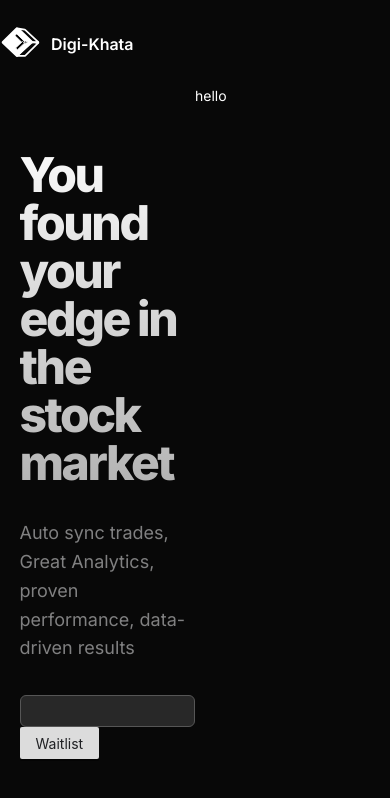
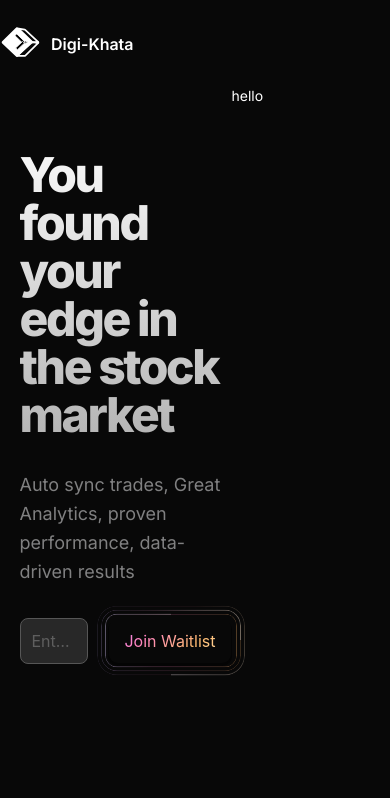
Before and after one commit to bafna-hitesh/digi-khata, a Next.js app in the folder apps/web/: page / in a window 390 px wide. Shown: the top 798 px of the page. Built offline with nearby package versions, Linux system fonts and the light colour scheme.

Commit message:
feat: :sparkles: join waitlist
join waitlist

BREAKING CHANGE: waitlist

```diff
--- a/apps/web/app/global.scss
+++ b/apps/web/app/global.scss
@@ -83,3 +83,7 @@ html.light {
 .secondary-text-color {
   color: var(--text-secondary);
 }
+
+.gap20 {
+  gap: 20px;
+}
--- /dev/null
+++ b/apps/web/components/waitlist/Waitlist.module.scss
@@ -0,0 +1,352 @@
+.heroActionButton {
+  position: relative;
+  width: 168px;
+  height: 46px !important;
+  border-radius: 10px !important;
+
+  font-weight: inherit;
+  background-image: linear-gradient(135deg, #9e7aff 0%, #fe8bbb 33.33%, #ffbd7a 66.67%, #f8eac3 100%);
+  background-image: linear-gradient(
+    135deg,
+    color(display-p3 0.6196078431 0.4784313725 1/1) 0%,
+    color(display-p3 0.9960784314 0.5450980392 0.7333333333/1) 33.33%,
+    color(display-p3 1 0.7411764706 0.4784313725/1) 66.67%,
+    color(display-p3 0.9725490196 0.9176470588 0.7647058824/1) 100%
+  );
+  -webkit-background-clip: text;
+  background-clip: text;
+  color: transparent;
+  -webkit-text-fill-color: transparent;
+  background-color: white;
+}
+
+.heroActionButtonFrames {
+  transform: translateY(-1.5px);
+  pointer-events: none;
+  position: absolute;
+  z-index: -1;
+  width: 100%;
+  height: 100%;
+  top: 0;
+  left: 0;
+  transition: transform 0.2s cubic-bezier(0.6, 0.6, 0, 1);
+}
+
+.heroActionButtonFrame {
+  position: absolute;
+  -webkit-mask:
+    linear-gradient(#fff 0 0) content-box,
+    linear-gradient(#fff 0 0);
+  mask:
+    linear-gradient(#fff 0 0) content-box,
+    linear-gradient(#fff 0 0);
+  mask-composite: xor;
+  -webkit-mask-composite: xor;
+  mask-composite: exclude;
+  padding: 1px;
+  isolation: isolate;
+  overflow: hidden;
+}
+
+.heroActionButtonFrame:before {
+  border-radius: inherit;
+  content: '';
+  inset: 0;
+  -webkit-mask:
+    linear-gradient(#fff 0 0) content-box,
+    linear-gradient(#fff 0 0);
+  mask:
+    linear-gradient(#fff 0 0) content-box,
+    linear-gradient(#fff 0 0);
+  mask-composite: xor;
+  -webkit-mask-composite: xor;
+  mask-composite: exclude;
+  padding: 1px;
+  pointer-events: none;
+  position: absolute;
+  background-image: linear-gradient(to right, #cab7ff, #fe8bbb, #ffbd7a);
+  background-image: linear-gradient(
+    to right,
+    color(display-p3 0.7921568627 0.7176470588 1/1),
+    color(display-p3 0.9960784314 0.5450980392 0.7333333333/1),
+    color(display-p3 1 0.7411764706 0.4784313725/1)
+  );
+}
+
+.heroActionButtonFrame:nth-child(1) {
+  width: 139px;
+  height: 52px;
+  top: -4px;
+  left: -4px;
+  border-radius: 12px;
+  z-index: 2;
+}
+
+.heroActionButtonFrame:nth-child(1) div {
+  animation: hero-action-button139px 10s linear infinite;
+}
+
+@keyframes hero-action-button139px {
+  0% {
+    transform: translateZ(0) translate(-15px, -15px);
+  }
+
+  8.547008547% {
+    transform: translateZ(0) translate(-15px, -37px);
+  }
+
+  12.8205128205% {
+    transform: translateZ(0) translate(-15px, -52px) rotate(45deg);
+  }
+
+  21.3675213675% {
+    transform: translateZ(0) translate(15px, -67px) rotate(90deg);
+  }
+
+  42.735042735% {
+    transform: translateZ(0) translate(94px, -67px) rotate(90deg);
+  }
+
+  47.0085470085% {
+    transform: translateZ(0) translate(109px, -67px) rotate(135deg);
+  }
+
+  48.7179487179% {
+    transform: translateZ(0) translate(124px, -67px) rotate(180deg);
+  }
+
+  55.5555555556% {
+    transform: translateZ(0) translate(124px, -45px) rotate(180deg);
+  }
+
+  59.8290598291% {
+    transform: translateZ(0) translate(124px, -30px) rotate(225deg);
+  }
+
+  64.1025641026% {
+    transform: translateZ(0) translate(109px, -15px) rotate(270deg);
+  }
+
+  94.0170940171% {
+    transform: translateZ(0) translate(15px, -15px) rotate(270deg);
+  }
+
+  98.2905982906% {
+    transform: translateZ(0) translateY(-15px) rotate(315deg);
+  }
+
+  to {
+    transform: translateZ(0) translate(-15px, -15px) rotate(360deg);
+  }
+}
+
+.heroActionButtonFrame:nth-child(1):before {
+  opacity: 0.3;
+}
+
+.heroActionButtonFrame:nth-child(2) {
+  width: 147px;
+  height: 60px;
+  top: -8px;
+  left: -8px;
+  border-radius: 16px;
+  z-index: 1;
+}
+
+.heroActionButtonFrame:nth-child(2) div {
+  animation: hero-action-button147px 10s linear infinite;
+  animation-duration: 12s;
+}
+
+@keyframes hero-action-button147px {
+  0% {
+    transform: translateZ(0) translate(-15px, -15px);
+  }
+
+  8.547008547% {
+    transform: translateZ(0) translate(-15px, -45px);
+  }
+
+  12.8205128205% {
+    transform: translateZ(0) translate(-15px, -60px) rotate(45deg);
+  }
+
+  21.3675213675% {
+    transform: translateZ(0) translate(15px, -75px) rotate(90deg);
+  }
+
+  42.735042735% {
+    transform: translateZ(0) translate(102px, -75px) rotate(90deg);
+  }
+
+  47.0085470085% {
+    transform: translateZ(0) translate(117px, -75px) rotate(135deg);
+  }
+
+  48.7179487179% {
+    transform: translateZ(0) translate(132px, -75px) rotate(180deg);
+  }
+
+  55.5555555556% {
+    transform: translateZ(0) translate(132px, -45px) rotate(180deg);
+  }
+
+  59.8290598291% {
+    transform: translateZ(0) translate(132px, -30px) rotate(225deg);
+  }
+
+  64.1025641026% {
+    transform: translateZ(0) translate(117px, -15px) rotate(270deg);
+  }
+
+  94.0170940171% {
+    transform: translateZ(0) translate(15px, -15px) rotate(270deg);
+  }
+
+  98.2905982906% {
+    transform: translateZ(0) translateY(-15px) rotate(315deg);
+  }
+
+  to {
+    transform: translateZ(0) translate(-15px, -15px) rotate(360deg);
+  }
+}
+
+.heroActionButtonFrame:nth-child(2):before {
+  opacity: 0.2;
+}
+
+.heroActionButtonFrame:nth-child(2) div {
+  animation-duration: 12s;
+}
+
+.heroActionButtonFrame:nth-child(3) {
+  width: 155px;
+  height: 68px;
+  top: -12px;
+  left: -12px;
+  border-radius: 20px;
+}
+
+.heroActionButtonFrame:nth-child(3) div {
+  animation: hero-action-button155px 10s linear infinite;
+}
+
+@keyframes hero-action-button155px {
+  0% {
+    transform: translateZ(0) translate(-15px, -15px);
+  }
+
+  8.547008547% {
+    transform: translateZ(0) translate(-15px, -53px);
+  }
+
+  12.8205128205% {
+    transform: translateZ(0) translate(-15px, -68px) rotate(45deg);
+  }
+
+  21.3675213675% {
+    transform: translateZ(0) translate(15px, -83px) rotate(90deg);
+  }
+
+  42.735042735% {
+    transform: translateZ(0) translate(110px, -83px) rotate(90deg);
+  }
+
+  47.0085470085% {
+    transform: translateZ(0) translate(125px, -83px) rotate(135deg);
+  }
+
+  48.7179487179% {
+    transform: translateZ(0) translate(140px, -83px) rotate(180deg);
+  }
+
+  55.5555555556% {
+    transform: translateZ(0) translate(140px, -45px) rotate(180deg);
+  }
+
+  59.8290598291% {
+    transform: translateZ(0) translate(140px, -30px) rotate(225deg);
+  }
+
+  64.1025641026% {
+    transform: translateZ(0) translate(125px, -15px) rotate(270deg);
+  }
+
+  94.0170940171% {
+    transform: translateZ(0) translate(15px, -15px) rotate(270deg);
+  }
+
+  98.2905982906% {
+    transform: translateZ(0) translateY(-15px) rotate(315deg);
+  }
+
+  to {
+    transform: translateZ(0) translate(-15px, -15px) rotate(360deg);
+  }
+}
+
+.heroActionButtonFrame:nth-child(3):before {
+  opacity: 0.1;
+}
+
+.heroActionButtonFrame div {
+  width: 30px;
+  height: 30px;
+  position: absolute;
+  bottom: -30px;
+  left: 0;
+  background: linear-gradient(to top, transparent, #fff);
+  opacity: 0.3;
+}
+
+@media (max-width: 996px) {
+  .hero-action-button {
+    width: 100%;
+  }
+
+  .heroActionButtonFrame:nth-child(1) {
+    width: calc(100% + 8px);
+    height: calc(100% + 8px);
+    top: -4px;
+    left: -4px;
+  }
+
+  .heroActionButtonFrame:nth-child(1) div {
+    transform: translate(-50%, -50%) rotate(-180deg);
+  }
+
+  .heroActionButtonFrame:nth-child(2) {
+    width: calc(100% + 16px);
+    height: calc(100% + 16px);
+    top: -8px;
+    left: -8px;
+  }
+
+  .heroActionButtonFrame:nth-child(2) div {
+    transform: translate(-50%, -50%) rotate(-90deg);
+  }
+
+  .heroActionButtonFrame:nth-child(3) {
+    width: calc(100% + 24px);
+    height: calc(100% + 24px);
+    top: -12px;
+    left: -12px;
+  }
+
+  .heroActionButtonFrame:nth-child(3) div {
+    transform: translate(-50%, -50%) rotate(0);
+  }
+
+  .heroActionButtonFrame div {
+    animation: none 0s ease 0s 1 normal none running !important;
+    animation: initial !important;
+    width: 500px;
+    height: 500px;
+    bottom: auto;
+    bottom: initial;
+    top: 50%;
+    left: 50%;
+    background: conic-gradient(transparent 10%, #fff 50%, transparent 50%);
+  }
+}
--- a/apps/web/components/waitlist/Waitlist.tsx
+++ b/apps/web/components/waitlist/Waitlist.tsx
@@ -1,11 +1,25 @@
 import { memo } from 'react';
 import { Input, Button } from '@digi/components';
+import styles from './Waitlist.module.scss';
 
 const Waitlist = () => {
   return (
-    <div>
-      <Input />
-      <Button type='primary'>Waitlist</Button>
+    <div className='d-flex gap20'>
+      <Input size='large' placeholder='Enter your email address' />
+      <Button type='primary' size='large' className={styles.heroActionButton}>
+        Join Waitlist
+        <div className={styles.heroActionButtonFrames}>
+          <div className={styles.heroActionButtonFrame}>
+            <div></div>
+          </div>
+          <div className={styles.heroActionButtonFrame}>
+            <div></div>
+          </div>
+          <div className={styles.heroActionButtonFrame}>
+            <div></div>
+          </div>
+        </div>
+      </Button>
     </div>
   );
 };
```
Also changed, not shown: 1 other file (tests, documents, lock files or other folders).
